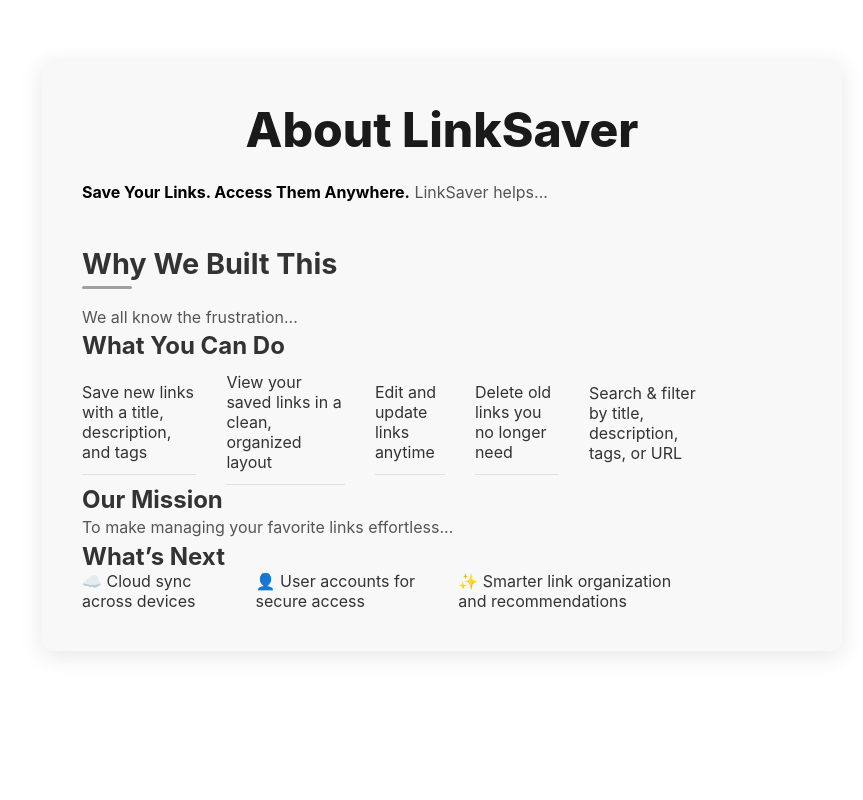
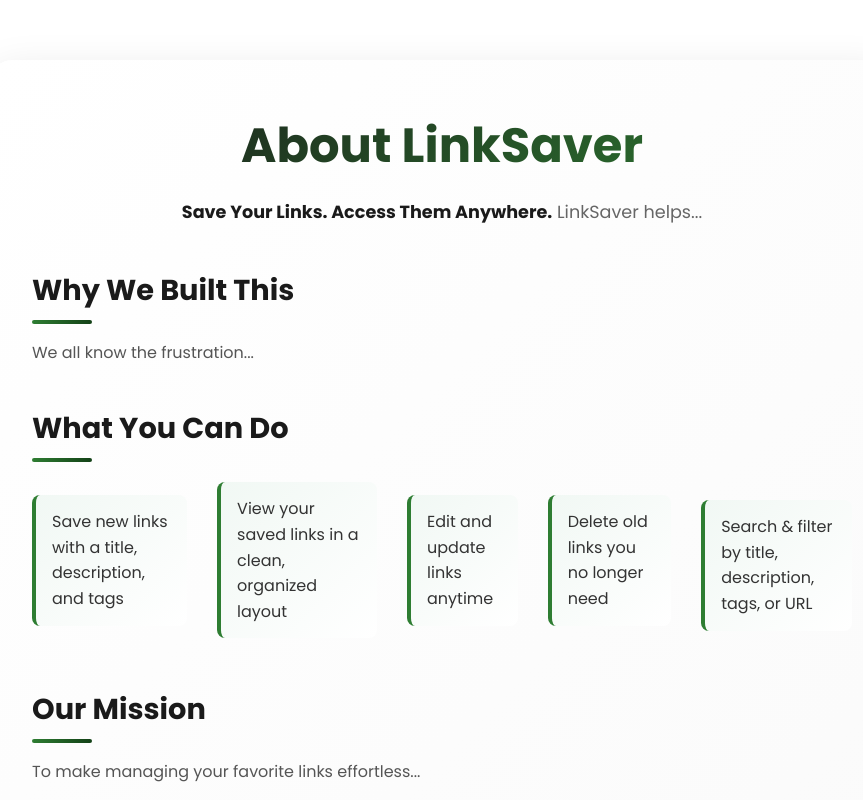
Before and after one commit to Musiki8213/React-TS-Task-2---Links-Vault, a React (Vite) app: page /about in a window 1280 px wide. Shown: the top 800 px of the page, without its empty margins (198-1061 px from the left). Built offline with nearby package versions, Linux system fonts and the light colour scheme.

Commit message:
style: fix about page alignment and spacing

```diff
--- a/src/assets/Components/Aboutpage/About.css
+++ b/src/assets/Components/Aboutpage/About.css
@@ -1,75 +1,133 @@
-
 .about-container {
-  max-width: 800px;
+  max-width: 900px;
   margin: 60px auto;
-  padding: 40px;
-  background: #f8f8f8;
+  padding: 50px 40px;
+  background: linear-gradient(135deg, #ffffff 0%, #fafafa 100%);
   color: #333;
-  font-family: 'Inter', sans-serif;
-  border-radius: 10px;
-  box-shadow: 0 5px 25px rgba(0, 0, 0, 0.1);
-
+  font-family: 'Poppins', sans-serif;
+  border-radius: 20px;
+  box-shadow: 0 10px 40px rgba(0, 0, 0, 0.1);
+  animation: fadeInUp 0.6s ease-out;
 }
-
 
 #aboutPageHeading {
   font-size: 3rem;
   font-weight: 800;
   color: #1a1a1a;
   text-align: center;
-  margin-bottom: 20px;
+  margin-bottom: 15px;
+  background: linear-gradient(135deg, #1a1a1a 0%, #2e7d32 100%);
+  -webkit-background-clip: text;
+  -webkit-text-fill-color: transparent;
+  background-clip: text;
 }
 
-#aboutPageWhyHeading {
+#aboutPageIntro {
+  text-align: center;
+  font-size: 1.1rem;
+  color: #666;
+  margin-bottom: 40px;
+  line-height: 1.8;
+}
+
+#aboutPageWhyHeading,
+#aboutPageWhatHeading,
+#aboutPageMissionHeading,
+#aboutPageNextHeading {
   font-size: 1.8rem;
   font-weight: 700;
-  color: #333;
+  color: #1a1a1a;
   margin-top: 40px;
   margin-bottom: 15px;
   position: relative;
-  padding-bottom: 8px;
+  padding-bottom: 12px;
 }
 
-#aboutPageWhyHeading::after {
+#aboutPageWhyHeading::after,
+#aboutPageWhatHeading::after,
+#aboutPageMissionHeading::after,
+#aboutPageNextHeading::after {
   content: '';
   position: absolute;
   left: 0;
   bottom: 0;
-  width: 50px;
-  height: 3px;
-  background-color: #a0a0a0;
+  width: 60px;
+  height: 4px;
+  background: linear-gradient(90deg, #2e7d32 0%, #134117 100%);
   border-radius: 5px;
 }
 
-
-p {
+#aboutPageWhy p,
+#aboutPageMission p {
   color: #555;
-  line-height: 1.7;
+  line-height: 1.8;
+  font-size: 1rem;
 }
 
 strong {
-  color: #000;
+  color: #1a1a1a;
   font-weight: 700;
 }
 
-
-#aboutPageWhatList {
+#aboutPageWhatList,
+#aboutPageNextList {
   list-style: none;
   padding: 0;
+  margin: 20px 0;
 }
 
-#aboutPageWhatList li {
-  padding: 12px 0;
-  border-bottom: 1px solid #e0e0e0;
-  transition: all 0.2s ease-in-out;
+#aboutPageWhatList li,
+#aboutPageNextList li {
+  padding: 14px 16px;
+  margin-bottom: 10px;
+  border-left: 4px solid #2e7d32;
+  background: linear-gradient(135deg, #f1f8f4 0%, #ffffff 100%);
+  border-radius: 8px;
+  transition: all 0.3s cubic-bezier(0.4, 0, 0.2, 1);
   cursor: pointer;
+  color: #333;
+  font-size: 1rem;
+  line-height: 1.6;
 }
 
- #aboutPageWhatList li:last-child {
-  border-bottom: none;
+#aboutPageWhatList li:hover,
+#aboutPageNextList li:hover {
+  transform: translateX(8px);
+  background: linear-gradient(135deg, #e8f5e9 0%, #f1f8f4 100%);
+  box-shadow: 0 4px 12px rgba(46, 125, 50, 0.15);
+  border-left-color: #134117;
 }
 
-#aboutPageWhatList li:hover {
-  transform: translateX(5px);
-  color: #000;
+#aboutPageWhatList li:last-child,
+#aboutPageNextList li:last-child {
+  margin-bottom: 0;
 }
+
+@keyframes fadeInUp {
+  from {
+    opacity: 0;
+    transform: translateY(30px);
+  }
+  to {
+    opacity: 1;
+    transform: translateY(0);
+  }
+}
+
+@media (max-width: 768px) {
+  .about-container {
+    margin: 30px 20px;
+    padding: 30px 20px;
+  }
+
+  #aboutPageHeading {
+    font-size: 2rem;
+  }
+
+  #aboutPageWhyHeading,
+  #aboutPageWhatHeading,
+  #aboutPageMissionHeading,
+  #aboutPageNextHeading {
+    font-size: 1.5rem;
+  }
+}
```
